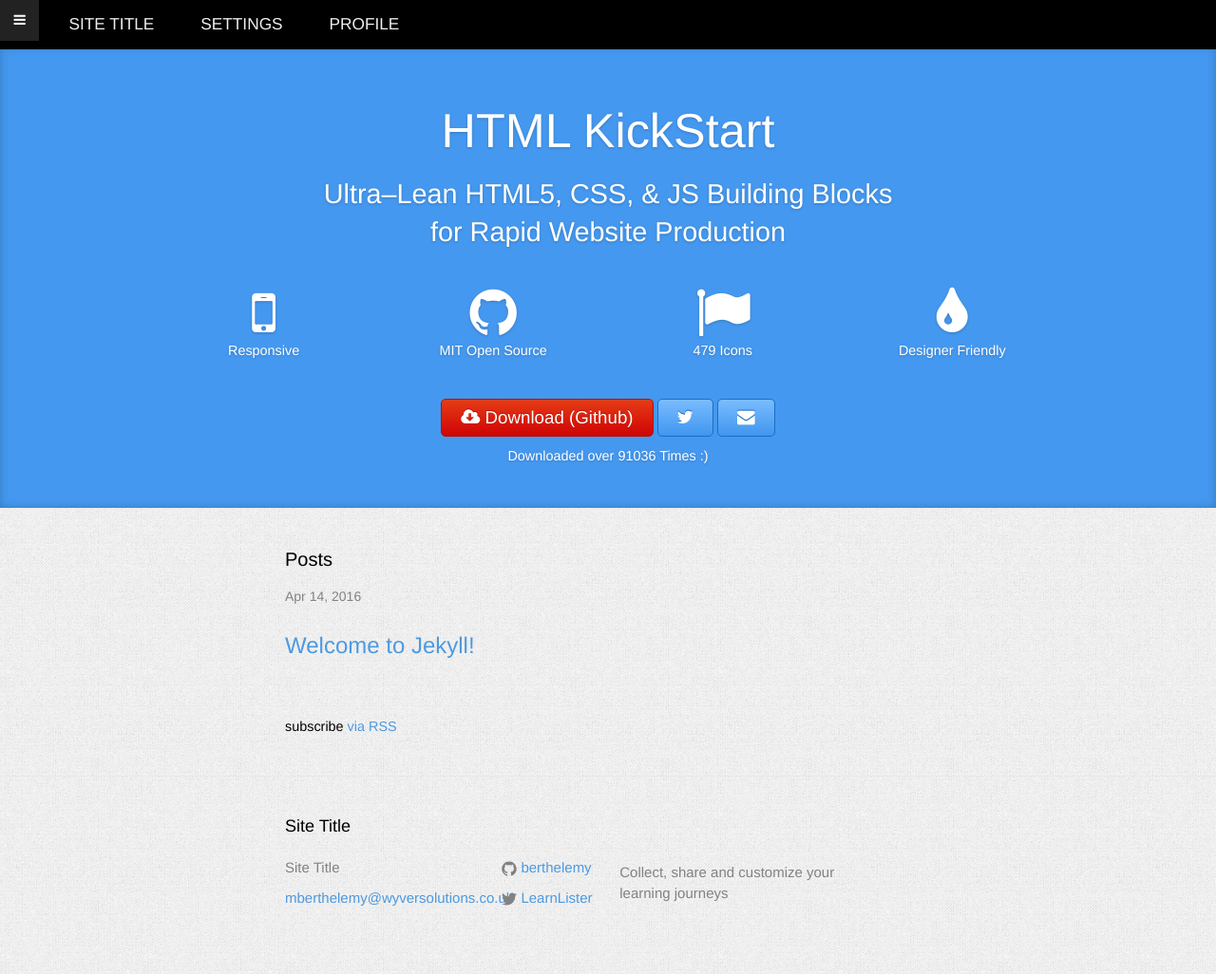
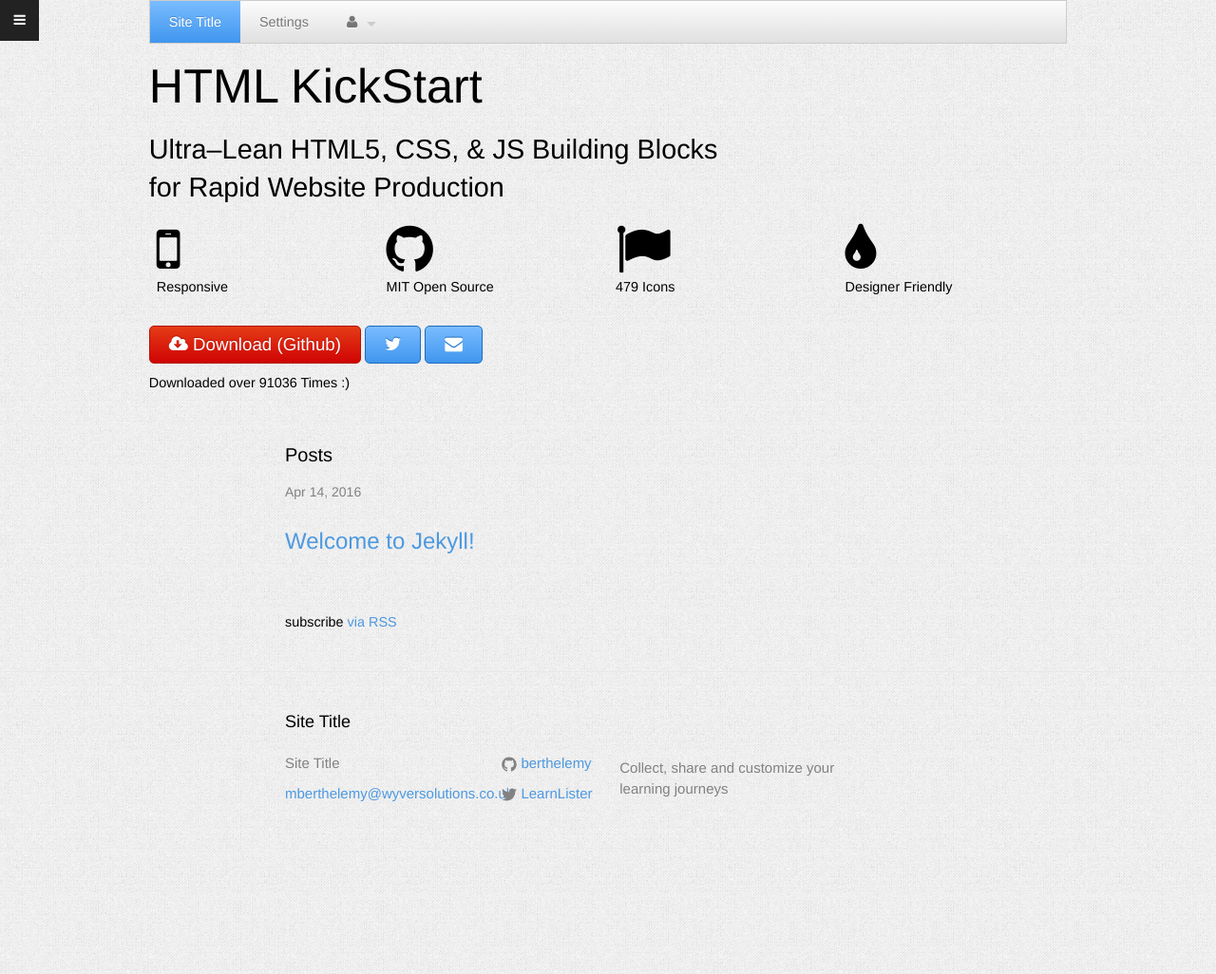
Before and after one commit to Wyver-Solutions/LearnLister, a Jekyll site: the page built from index.html, in a window 1280 px wide and 1026 px high. Shown: the whole window at 95% size. Built offline with Jekyll 4.4.1, drawn with Linux system fonts in a browser that asks for light colours; nearby versions of some CDN libraries.

Commit message:
Added Profile dropdown

```diff
--- a/_includes/header.html
+++ b/_includes/header.html
@@ -1,16 +1,24 @@
 <header>
 
-<nav class="navbar">
 
-<ul>
+  <div class="grid">
 
-<li><a href="{{ site.baseurl }}/">{{ site.title }}</a></li>
-<li><a href="http://www.99lime.com/uikit/">Settings</a></li>
-<li><a href="http://www.99lime.com/blog/">Profile</a></li>
+<ul class="menu">
+<li class="current"><a href="">{{ site.title }}</a></li>
+<li><a href="">Settings</a></li>
+<li><a href=""><i class="fa fa-user"></i></a>
+  <ul>
+  <li><a href=""><i class="fa fa-cog"></i> Sub Item</a></li>
+  <li><a href=""><i class="fa fa-envelope"></i> Sub Item</a>  </li>
+  <li class="divider"><a href=""><i class="fa fa-trash"></i> li.divider</a></li>
+  </ul>
+</li>
+
 </ul>
-</nav>
-<div class="callout callout-top clearfix">
-  <div class="grid">
+
+
+
+
     <h1>HTML KickStart</h1>
     <h4>Ultra–Lean HTML5, CSS, & JS Building Blocks<br />for Rapid Website Production</h4>
     <div class="col_3">
--- a/css/menu.css
+++ b/css/menu.css
@@ -30,7 +30,7 @@
     bottom:0;
     left:0;
     overflow:scroll;
-    padding:1em 0 1em 1em;
+    padding:1em -1em 1em 1em;
     }
 
     [class^="menu-edge"].open{
```
